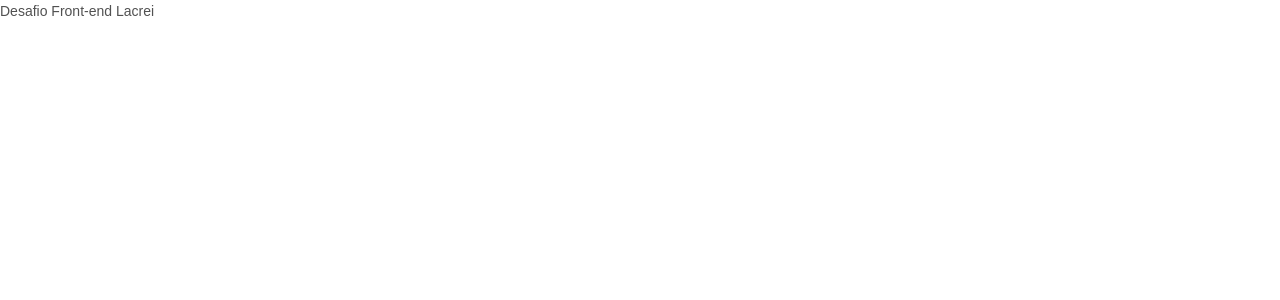
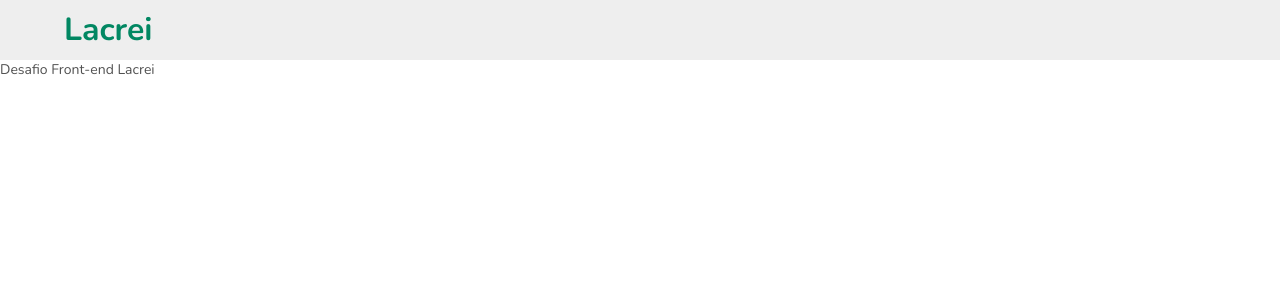
Before and after one commit to biancapb/lacrei-desafio, a React (Create React App) app: page / in a window 1280 px wide. Shown: the top 300 px of the page. Built offline with nearby package versions, Linux system fonts and the light colour scheme.

Commit message:
feat: creating header component

```diff
--- a/public/index.html
+++ b/public/index.html
@@ -2,7 +2,7 @@
 <html lang="en">
   <head>
     <meta charset="utf-8" />
-    <link rel="icon" href="%PUBLIC_URL%/favicon.ico" />
+    <link rel="icon" href="%PUBLIC_URL%/lacrei-logo.png" />
     <meta name="viewport" content="width=device-width, initial-scale=1" />
     <meta name="theme-color" content="#000000" />
     <meta
@@ -24,7 +24,13 @@
       work correctly both with client-side routing and a non-root public URL.
       Learn how to configure a non-root public URL by running `npm run build`.
     -->
-    <title>React App</title>
+    <title>Lacrei</title>
+    <link rel="preconnect" href="https://fonts.googleapis.com" />
+    <link rel="preconnect" href="https://fonts.gstatic.com" crossorigin />
+    <link
+      href="https://fonts.googleapis.com/css2?family=Nunito:wght@400;700&display=swap"
+      rel="stylesheet"
+    />
   </head>
   <body>
     <noscript>You need to enable JavaScript to run this app.</noscript>
--- a/src/App.css
+++ /dev/null
@@ -1,38 +0,0 @@
-.App {
-  text-align: center;
-}
-
-.App-logo {
-  height: 40vmin;
-  pointer-events: none;
-}
-
-@media (prefers-reduced-motion: no-preference) {
-  .App-logo {
-    animation: App-logo-spin infinite 20s linear;
-  }
-}
-
-.App-header {
-  background-color: #282c34;
-  min-height: 100vh;
-  display: flex;
-  flex-direction: column;
-  align-items: center;
-  justify-content: center;
-  font-size: calc(10px + 2vmin);
-  color: white;
-}
-
-.App-link {
-  color: #61dafb;
-}
-
-@keyframes App-logo-spin {
-  from {
-    transform: rotate(0deg);
-  }
-  to {
-    transform: rotate(360deg);
-  }
-}
--- a/src/App.tsx
+++ b/src/App.tsx
@@ -1,9 +1,14 @@
-import React from "react";
-import "./App.css";
 import Footer from "./components/Footer/Footer";
+import Header from "./components/Header/Header";
+import "./index.css";
 
 function App() {
-  return <Footer />;
+  return (
+    <>
+      <Header />
+      <Footer />
+    </>
+  );
 }
 
 export default App;
--- /dev/null
+++ b/src/components/Header/Header.tsx
@@ -0,0 +1,13 @@
+import { Container, Title } from "./HeaderStyle";
+
+const Header = (): JSX.Element => {
+  return (
+    <>
+      <Container>
+        <Title href="/">Lacrei</Title>
+      </Container>
+    </>
+  );
+};
+
+export default Header;
--- /dev/null
+++ b/src/components/Header/HeaderStyle.ts
@@ -0,0 +1,24 @@
+import styled from "styled-components";
+
+export const Container = styled.div`
+  align-items: center;
+  background-color: #eeeeee;
+  display: flex;
+  height: 60px;
+  width: auto;
+`;
+
+export const Title = styled.a`
+  color: #018762;
+  font-family: "Nunito", sans-serif;
+  font-size: 32px;
+  font-weight: 700;
+  font-style: normal;
+  line-height: 43.65px;
+  margin-left: 64px;
+  text-decoration: none;
+
+  &:hover {
+    opacity: 0.5;
+  }
+`;
--- a/src/index.css
+++ b/src/index.css
@@ -1,13 +1,4 @@
-body {
+* {
+  padding: 0;
   margin: 0;
-  font-family: -apple-system, BlinkMacSystemFont, 'Segoe UI', 'Roboto', 'Oxygen',
-    'Ubuntu', 'Cantarell', 'Fira Sans', 'Droid Sans', 'Helvetica Neue',
-    sans-serif;
-  -webkit-font-smoothing: antialiased;
-  -moz-osx-font-smoothing: grayscale;
 }
-
-code {
-  font-family: source-code-pro, Menlo, Monaco, Consolas, 'Courier New',
-    monospace;
-}
--- a/src/index.tsx
+++ b/src/index.tsx
@@ -1,6 +1,5 @@
 import React from "react";
 import ReactDOM from "react-dom/client";
-import "./index.css";
 import App from "./App";
 
 const root = ReactDOM.createRoot(
--- a/src/react-app-env.d.ts
+++ /dev/null
@@ -1 +0,0 @@
-/// <reference types="react-scripts" />
```
Also changed, not shown: public/lacrei-logo.png (added), 1 other file (tests, documents, lock files or other folders).
